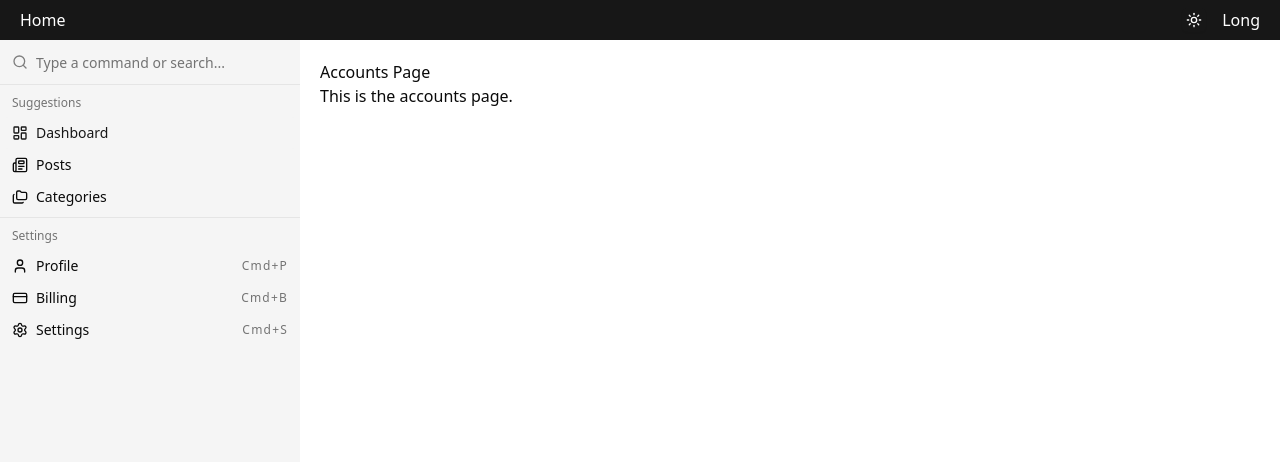
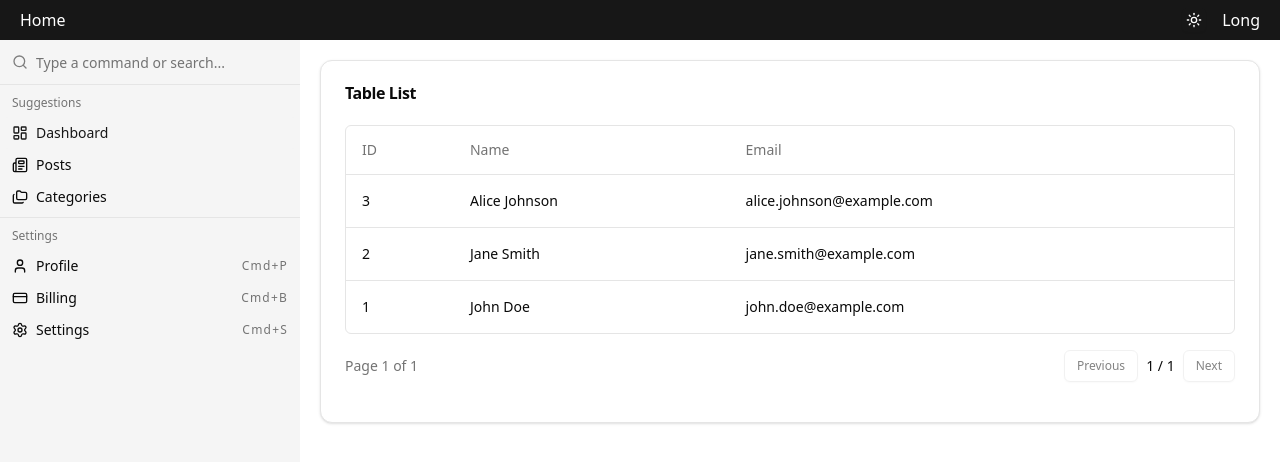
Before and after one commit to phamlam2k/base_nextjs, a Next.js app: page /accounts in a window 1280 px wide. Shown: the top 462 px of the page. Built offline with nearby package versions, Linux system fonts and the light colour scheme.

Commit message:
refactor: base table

```diff
--- a/src/app/(main)/accounts/page.tsx
+++ b/src/app/(main)/accounts/page.tsx
@@ -1,10 +1,7 @@
+import AccountView from "@/features/accounts/views/account.view";
+
 const AccountsPage = () => {
-  return (
-    <div>
-      <h1>Accounts Page</h1>
-      <p>This is the accounts page.</p>
-    </div>
-  );
+  return <AccountView />;
 };
 
 export default AccountsPage;
--- a/src/components/tables/data-table.tsx
+++ b/src/components/tables/data-table.tsx
@@ -2,9 +2,12 @@
 
 import * as React from "react";
 import {
+  ColumnDef,
   flexRender,
   getCoreRowModel,
   getPaginationRowModel,
+  OnChangeFn,
+  RowSelectionState,
   useReactTable,
 } from "@tanstack/react-table";
 
@@ -21,9 +24,27 @@ import { Button } from "@/components/ui/button";
 import { Card, CardContent, CardHeader, CardTitle } from "@/components/ui/card";
 import { Trash2 } from "lucide-react";
 import { Pagination } from "@/components/ui/pagination";
-import { DataTableProps } from "./data-table.type";
 
-export function DataTable<TData extends { id: string }, TValue>({
+export interface DataTableProps<TData> {
+  columns: ColumnDef<TData>[];
+  data: TData[];
+  value?: RowSelectionState;
+  onChange?: OnChangeFn<RowSelectionState>;
+  title?: string;
+  helperText?: string;
+  checkedId?: keyof TData;
+  onDeleteSelected?: (ids: TData[keyof TData][]) => void;
+}
+
+export interface DataTableRef<TData> {
+  getSelectedRowIds: () => TData[keyof TData][];
+}
+
+function DataTable<TData>(
+  props: DataTableProps<TData>,
+  ref: React.ForwardedRef<DataTableRef<TData>>
+) {
+  const {
     columns,
     data,
     value,
@@ -31,7 +52,9 @@ export function DataTable<TData extends { id: string }, TValue>({
     title = "Table List",
     helperText,
     onDeleteSelected,
-}: DataTableProps<TData, TValue>) {
+    checkedId,
+  } = props;
+
   const table = useReactTable({
     data,
     columns,
@@ -45,9 +68,18 @@ export function DataTable<TData extends { id: string }, TValue>({
   });
 
   const selectedRowIds = React.useMemo(
-    () => table.getSelectedRowModel().flatRows.map((row) => row.original.id),
-    [table]
+    () =>
+      checkedId
+        ? table
+            .getSelectedRowModel()
+            .flatRows.map((row) => row.original[checkedId])
+        : [],
+    [table, checkedId]
   );
+
+  React.useImperativeHandle(ref, () => ({
+    getSelectedRowIds: () => selectedRowIds,
+  }));
 
   return (
     <Card>
@@ -133,3 +165,7 @@ export function DataTable<TData extends { id: string }, TValue>({
     </Card>
   );
 }
+
+DataTable.displayName = "DataTable";
+
+export default React.forwardRef(DataTable);
--- /dev/null
+++ b/src/features/accounts/controllers/account.controller.ts
@@ -0,0 +1,87 @@
+import { useMemo, useRef, useState } from "react";
+import data, { AccountListData } from "../models/data";
+import { DataTableRef } from "@/components/tables/data-table";
+
+export type AccountFilter = {
+  page: number;
+  pageSize: number;
+  sortOrder?: "asc" | "desc";
+};
+
+const useAccountController = () => {
+  const tableRef = useRef<DataTableRef<AccountListData>>(null);
+  const [accountList, setAccountList] = useState<AccountListData[]>(data);
+
+  const [filter, setFilter] = useState<AccountFilter>({
+    page: 1,
+    pageSize: 10,
+    sortOrder: "asc",
+  });
+
+  const accountListData: AccountListData[] = useMemo(() => {
+    const { page, pageSize, sortOrder } = filter;
+
+    let _accountList = [...accountList];
+
+    if (sortOrder === "asc") {
+      _accountList.sort((a, b) => a.name.localeCompare(b.name));
+    } else {
+      _accountList.sort((a, b) => b.name.localeCompare(a.name));
+    }
+
+    const startIndex = (page - 1) * pageSize;
+    const endIndex = startIndex + pageSize;
+    _accountList = _accountList.slice(startIndex, endIndex);
+
+    return _accountList;
+  }, [accountList, filter]);
+
+  const createAccount = (account: AccountListData) => {
+    const _accountList = [...accountList];
+
+    const newAccount = {
+      ...account,
+      id: (_accountList.length + 1).toString(),
+    };
+
+    _accountList.push(newAccount);
+
+    setAccountList(_accountList);
+  };
+
+  const updateAccount = (account: AccountListData) => {
+    const _accountList = [...accountList];
+
+    const index = _accountList.findIndex((a) => a.id === account.id);
+
+    if (index !== -1) {
+      _accountList[index] = {
+        ..._accountList[index],
+        ...account,
+      };
+
+      return _accountList[index];
+    }
+
+    setAccountList(_accountList);
+  };
+
+  const handleFilterChange = (newFilter: Partial<AccountFilter>) => {
+    setFilter((prevFilter) => ({
+      ...prevFilter,
+      ...newFilter,
+    }));
+  };
+
+  return {
+    tableRef,
+    accountListData,
+
+    createAccount,
+    updateAccount,
+
+    handleFilterChange,
+  };
+};
+
+export default useAccountController;
--- a/src/features/accounts/hooks/useGetColumns.tsx
+++ /dev/null
@@ -1,3 +0,0 @@
-const useGetColumns = () => {};
-
-export default useGetColumns;
--- /dev/null
+++ b/src/features/accounts/hooks/useGetColumnsData.tsx
@@ -0,0 +1,27 @@
+import { ColumnDef } from "@tanstack/react-table";
+import { useMemo } from "react";
+import { AccountListData } from "../models/data";
+
+const useGetColumnsData = () => {
+  const columns = useMemo<ColumnDef<AccountListData>[]>(
+    () => [
+      {
+        accessorKey: "id",
+        header: "ID",
+      },
+      {
+        accessorKey: "name",
+        header: "Name",
+      },
+      {
+        accessorKey: "email",
+        header: "Email",
+      },
+    ],
+    []
+  );
+
+  return columns;
+};
+
+export default useGetColumnsData;
--- /dev/null
+++ b/src/features/accounts/models/data.ts
@@ -0,0 +1,25 @@
+export interface AccountListData {
+  id: string;
+  name: string;
+  email: string;
+}
+
+const accountListData: AccountListData[] = [
+  {
+    id: "1",
+    name: "John Doe",
+    email: "john.doe@example.com",
+  },
+  {
+    id: "2",
+    name: "Jane Smith",
+    email: "jane.smith@example.com",
+  },
+  {
+    id: "3",
+    name: "Alice Johnson",
+    email: "alice.johnson@example.com",
+  },
+];
+
+export default accountListData;
--- a/src/features/accounts/views/account.view.tsx
+++ b/src/features/accounts/views/account.view.tsx
@@ -1,5 +1,18 @@
+"use client";
+
+import DataTable from "@/components/tables/data-table";
+import useAccountController from "../controllers/account.controller";
+import useGetColumnsData from "../hooks/useGetColumnsData";
+
 const AccountView = () => {
-  return <div></div>;
+  const { tableRef, accountListData } = useAccountController();
+  const columns = useGetColumnsData();
+
+  return (
+    <div>
+      <DataTable ref={tableRef} columns={columns} data={accountListData} />
+    </div>
+  );
 };
 
 export default AccountView;
```
Also changed, not shown: src/components/tables/data-table.type.tsx (deleted, +0 -15 lines). Lines whose indentation alone changed are shown as unchanged.
